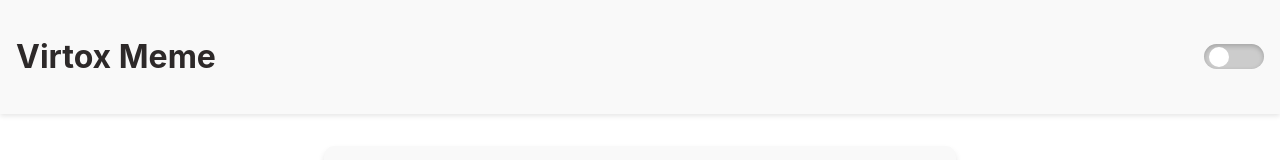
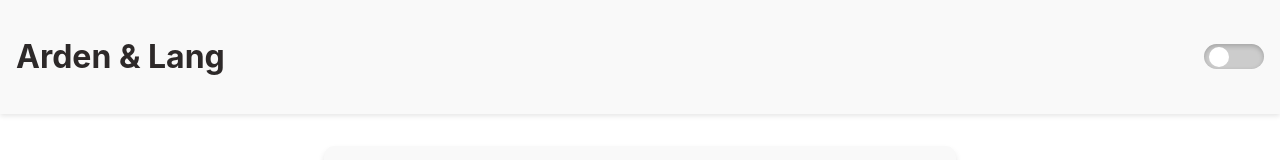
Before and after one commit to mysuperb/virtox, a plain HTML site: page index.html in a window 1280 px wide. Shown: the top 160 px of the page. Drawn offline with Linux system fonts and the light colour scheme.

Commit message:
Update index.html

```diff
--- a/index.html
+++ b/index.html
@@ -154,7 +154,7 @@
 </head>
 <body>
     <header>
-        <h1>Virtox Meme</h1>
+        <h1>Arden & Lang</h1>
         <div class="theme-toggle" onclick="toggleTheme()">
             <div class="circle"></div>
         </div>
```
